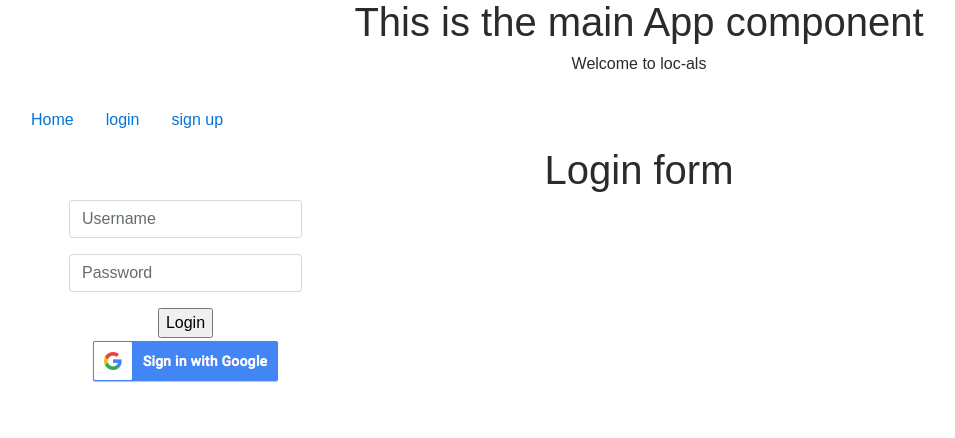
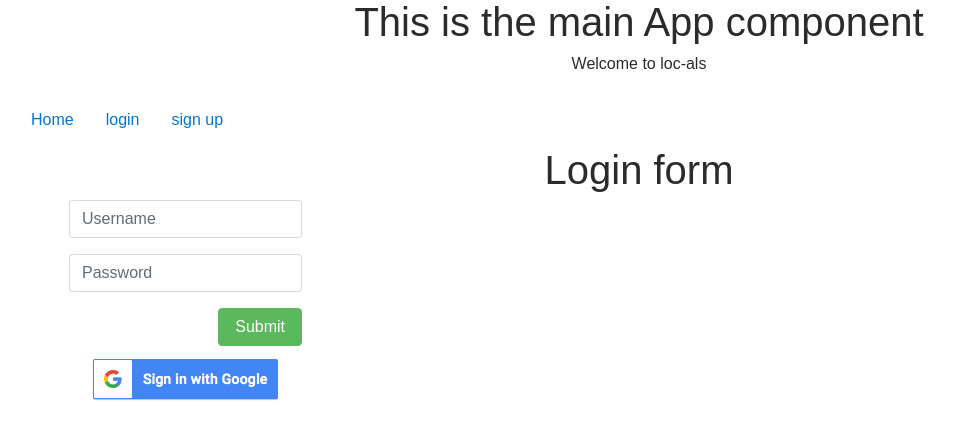
Before and after one commit to elinley1/-Loc-als, a React (Create React App) app: page /login in a window 1280 px wide. Shown: the top 438 px of the page, without its empty margins (1-956 px from the left). Built offline with nearby package versions, Linux system fonts and the light colour scheme; no server answers.

Commit message:
fixed sign up form

```diff
--- a/src/components/Login/LoginForm.jsx
+++ b/src/components/Login/LoginForm.jsx
@@ -3,7 +3,7 @@ import { Redirect } from 'react-router-dom'
 // import googleButton from './google_signin_buttons/web/1x/btn_google_signin_dark_disabled_web.png'
 import googleButton from './google_signin_buttons/web/1x/btn_google_signin_dark_normal_web.png'
 import { Col, Row, Container } from "../../components/Grid";
-import { Input, TextArea, FormBtn } from "../../components/Form";
+import { Input, FormBtn } from "../../components/Form";
 
 class LoginForm extends Component {
 	constructor() {
@@ -57,7 +57,9 @@ class LoginForm extends Component {
 								onChange={this.handleChange}
                                 placeholder="Password"
                             />
-							<button onClick={this.handleSubmit}>Login</button>
+							<FormBtn>
+                                Submit
+                            </FormBtn>
 						</form>
 					<a href="/auth/google">
 						{/* <GoogleButton /> */}
--- a/src/components/SignupForm.jsx
+++ b/src/components/SignupForm.jsx
@@ -1,17 +1,26 @@
 import React, { Component } from 'react'
-import {FormControl, FormGroup, ControlLabel, HelpBlock, Checkbox, Radio, Button} from 'react-bootstrap';
 import axios from 'axios'
 import { Redirect } from 'react-router-dom'
 import { Col, Row, Container } from "../components/Grid";
-import { Input, TextArea, FormBtn } from "../components/Form";
+import { Input, FormBtn } from "../components/Form";
 
 class SignupForm extends Component {
 	constructor() {
 		super()
 		this.state = {
+			firstName: '',
+			lastName: '',
 			username: '',
 			password: '',
 			confirmPassword: '',
+			address: {
+				street: '',
+				city: '',
+				state:'',
+				zip: ''
+			},
+			cityDuration: '',
+			email: '',
 			redirectTo: null
 		}
 		this.handleSubmit = this.handleSubmit.bind(this)
@@ -31,10 +40,10 @@ class SignupForm extends Component {
 				lastName: this.state.lastName,
 				username: this.state.username,
 				password: this.state.password,
-				street: this.state.street,
-				city: this.state.city,
-				state: this.state.state,
-				zip: this.state.zip,
+				street: this.state.address.street,
+				city: this.state.address.city,
+				state: this.state.address.state,
+				zip: this.state.address.zip,
 				cityDuration: this.state.cityDuration,
 				email: this.state.email
 
@@ -99,28 +108,28 @@ class SignupForm extends Component {
 							<Input
                                 type="text"
 								name="street"
-								value={this.state.street}
+								value={this.state.address.street}
 								onChange={this.handleChange}
 								placeholder="Street Address"
                             />
 							<Input
                                 type="text"
 								name="city"
-								value={this.state.city}
+								value={this.state.address.city}
 								onChange={this.handleChange}
 								placeholder="City"
                             />
 							<Input
                                 type="text"
 								name="state"
-								value={this.state.state}
+								value={this.state.address.state}
 								onChange={this.handleChange}
 								placeholder="State"
                             />
 							<Input
                                 type="text"
 								name="zip"
-								value={this.state.zip}
+								value={this.state.address.zip}
 								onChange={this.handleChange}
 								placeholder="Zip"
                             />
```
